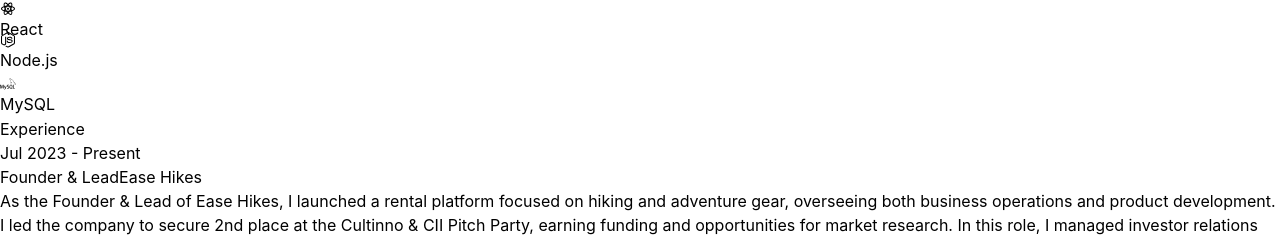
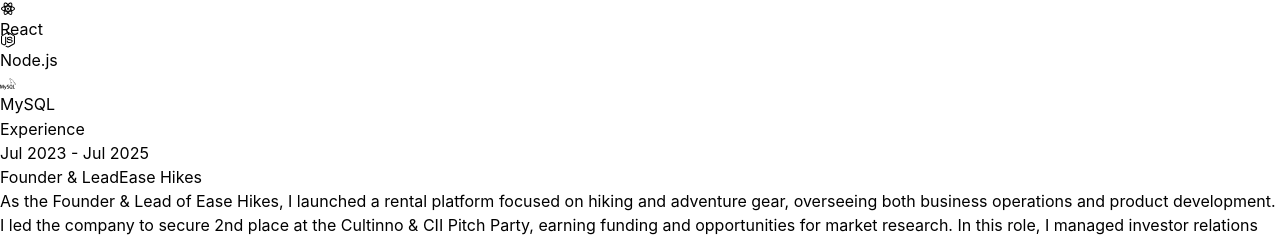
Before and after one commit to raj-meenaa/raj-meenaa.github.io, a React (Vite) app: page /#/ in a window 1280 px wide. Shown: the part 2011-2248 px from the top of the page. Built offline with nearby package versions, Linux system fonts and the light colour scheme.

Commit message:
updated experience

```diff
--- a/src/constants/experience.js
+++ b/src/constants/experience.js
@@ -1,6 +1,6 @@
 export const EXPERIENCES = [
   {
-    year: "Jul 2023 - Present",
+    year: "Jul 2023 - Jul 2025",
     role: "Founder & Lead",
     company: "Ease Hikes",
     description:`As the Founder & Lead of Ease Hikes, I launched a rental platform focused on hiking and adventure gear, overseeing both business operations and product development. I led the company to secure 2nd place at the Cultinno & CII Pitch Party, earning funding and opportunities for market research. In this role, I managed investor relations and conducted strategic market analysis to drive the company’s growth and success.`,
```
